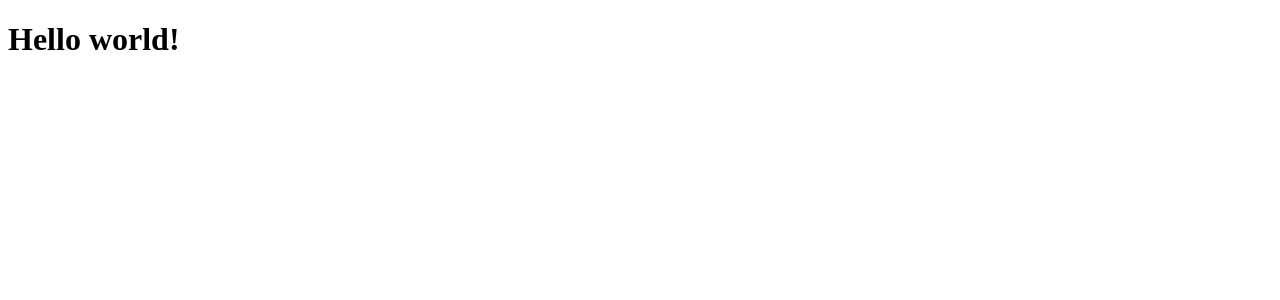
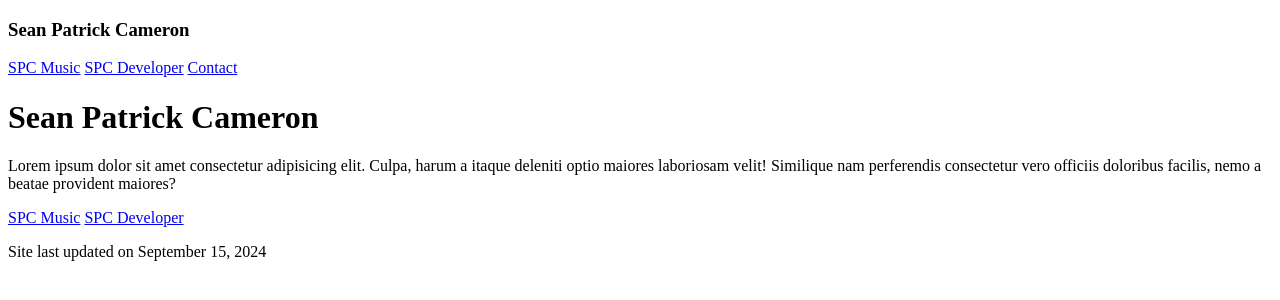
Before and after one commit to spcameron/spcameron.github.io, a plain HTML site: page index.html in a window 1280 px wide. Drawn offline with Linux system fonts and the light colour scheme.

Commit message:
rough html layout

```diff
--- a/index.html
+++ b/index.html
@@ -7,6 +7,35 @@
     <link rel="stylesheet" href="styles/style.css" />
   </head>
   <body>
-    <h1>Hello world!</h1>
+    <!-- cover page -->
+    <div class="container">
+      <header>
+        <h3>Sean Patrick Cameron</h3>
+        <nav>
+          <a href="#">SPC Music</a>
+          <a href="#">SPC Developer</a>
+          <a href="#">Contact</a>
+        </nav>
+      </header>
+      <main>
+        <h1>Sean Patrick Cameron</h1>
+        <p>
+          Lorem ipsum dolor sit amet consectetur adipisicing elit. Culpa, harum
+          a itaque deleniti optio maiores laboriosam velit! Similique nam
+          perferendis consectetur vero officiis doloribus facilis, nemo a beatae
+          provident maiores?
+        </p>
+        <p>
+          <!-- buttons -->
+          <a href="#">SPC Music</a>
+          <a href="#">SPC Developer</a>
+        </p>
+      </main>
+      <footer>
+        <p>
+          Site last updated on September 15, 2024
+        </p>
+      </footer>
+    </div>
   </body>
 </html>
```
